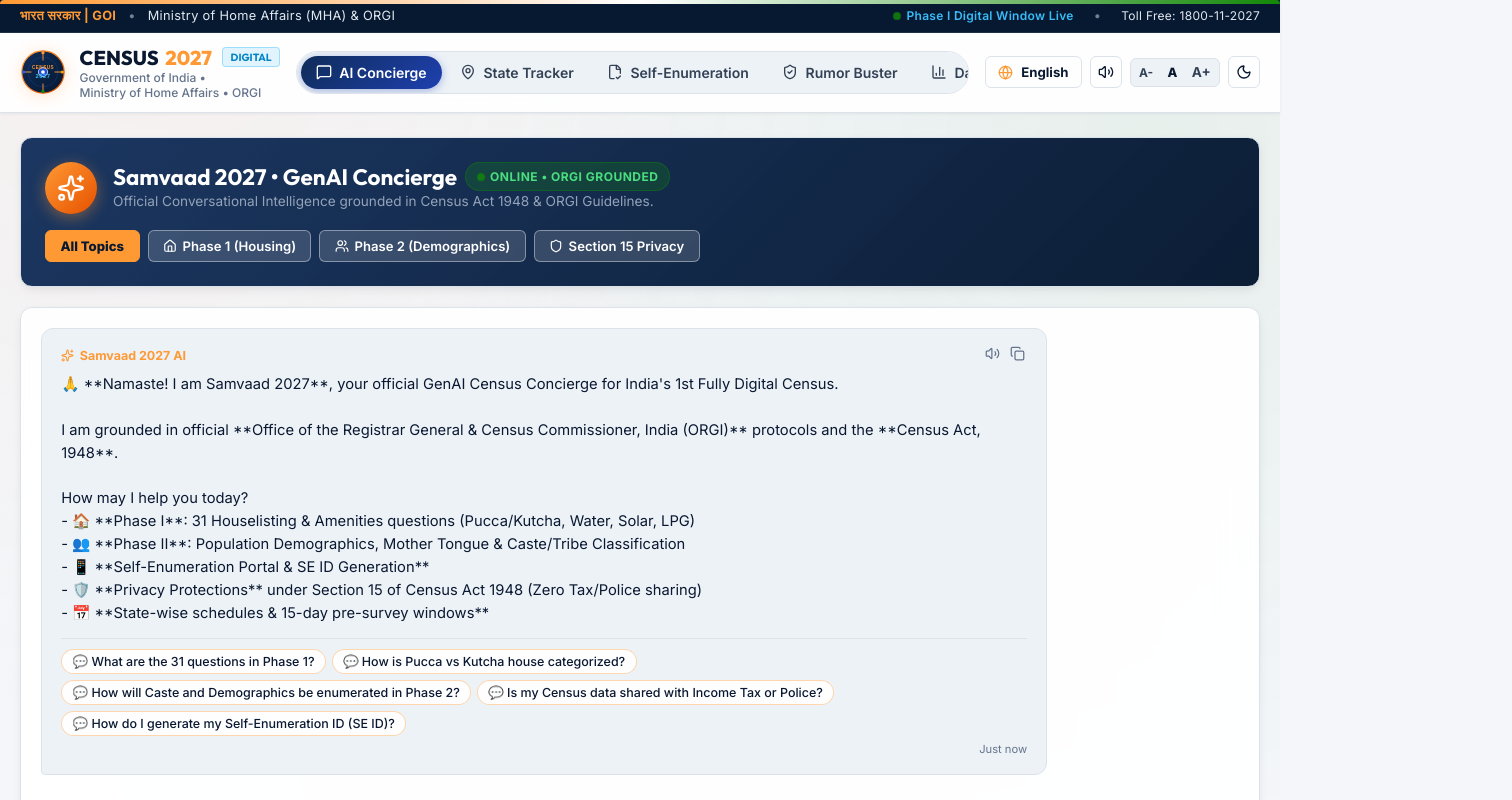
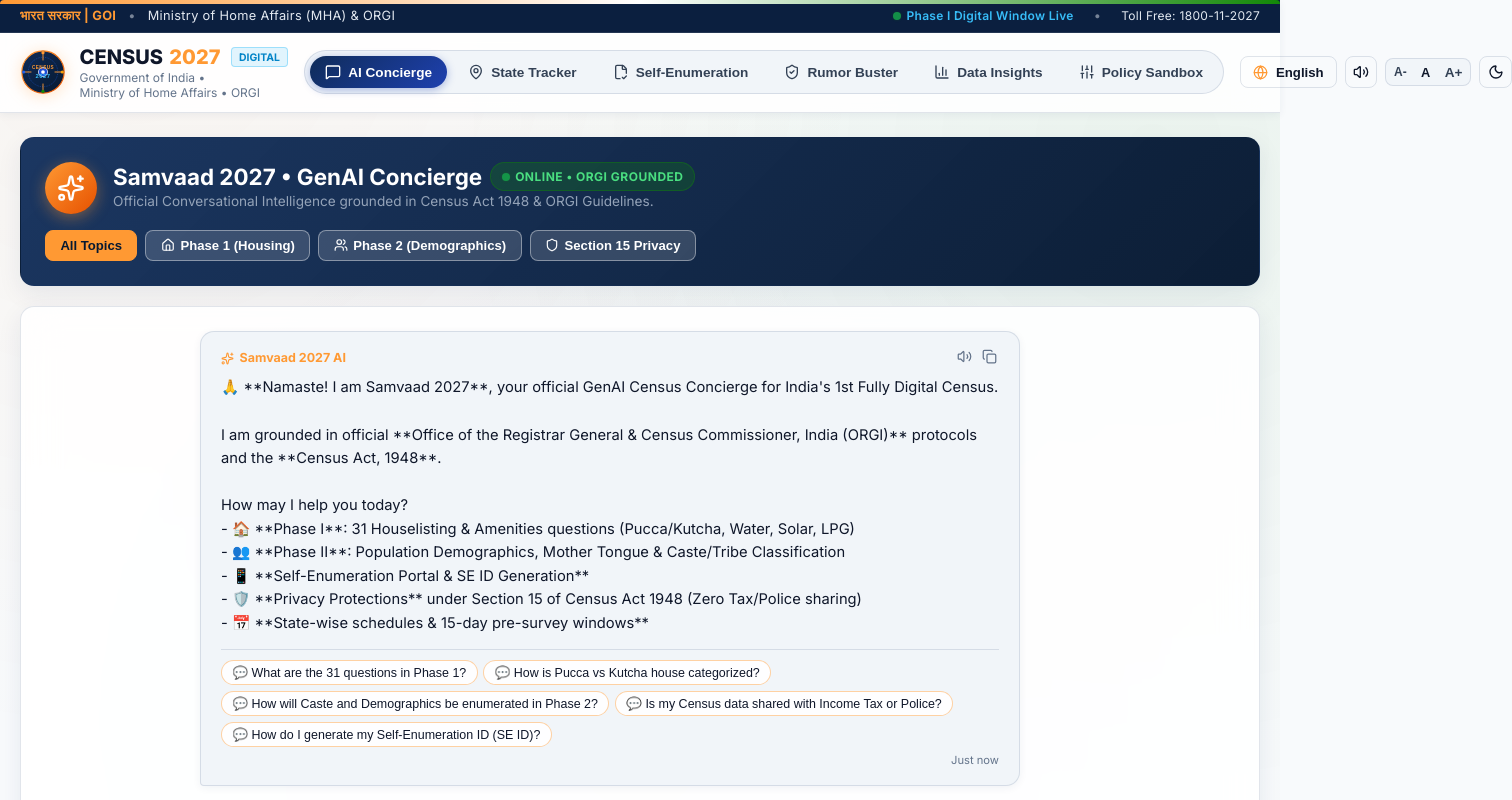
Before and after one commit to agrima-06/Promptwars-hackathon, a React (Vite) app: page / in a window 1280 px wide. Shown: the top 800 px of the page, 1512 px wide, since content can reach past the window. Built offline with nearby package versions, Linux system fonts and the light colour scheme.

Commit message:
fix(concierge): center chat thread wrapper and balance user message bubble alignment

```diff
--- a/src/components/concierge/GenAIChatbot.tsx
+++ b/src/components/concierge/GenAIChatbot.tsx
@@ -278,18 +278,17 @@
 
       {/* Main Chat Interface */}
       <div className="chat-container glass-card">
-        {/* Messages Feed */}
+        {/* Messages Feed with Centered Thread Wrapper */}
         <div className="chat-messages" ref={chatMessagesRef}>
+          <div className="chat-thread-wrapper">
             {messages.map((msg) => {
               const isAi = msg.sender === 'ai';
               return (
                 <div
                   key={msg.id}
-                className={`chat-bubble ${isAi ? 'chat-bubble-ai' : 'chat-bubble-user'}`}
-                style={{
-                  alignSelf: isAi ? 'flex-start' : 'flex-end',
-                }}
+                  className={`chat-bubble-row ${isAi ? 'chat-bubble-row-ai' : 'chat-bubble-row-user'}`}
                 >
+                  <div className={`chat-bubble ${isAi ? 'chat-bubble-ai' : 'chat-bubble-user'}`}>
                     {/* AI Header */}
                     {isAi && (
                       <div
@@ -410,11 +409,13 @@
                       {msg.timestamp}
                     </div>
                   </div>
+                </div>
               );
             })}
 
             {/* Typing Animation */}
             {isTyping && (
+              <div className="chat-bubble-row chat-bubble-row-ai">
                 <div
                   className="chat-bubble chat-bubble-ai"
                   style={{ display: 'flex', alignItems: 'center', gap: '0.5rem', width: 'fit-content' }}
@@ -424,7 +425,9 @@
                     Samvaad 2027 is citing ORGI rules...
                   </span>
                 </div>
+              </div>
             )}
+          </div>
         </div>
 
         {/* Quick Starter Pills */}
@@ -433,12 +436,9 @@
             padding: '0.65rem 1.25rem',
             background: 'var(--bg-tertiary)',
             borderTop: '1px solid var(--border-subtle)',
-            display: 'flex',
-            alignItems: 'center',
-            gap: '0.5rem',
-            overflowX: 'auto',
           }}
         >
+          <div className="chat-prompts-wrapper">
             <span style={{ fontSize: '0.75rem', fontWeight: 700, color: 'var(--text-muted)', whiteSpace: 'nowrap' }}>
               Quick Prompts:
             </span>
@@ -469,6 +469,7 @@
               );
             })}
           </div>
+        </div>
 
         {/* Input Bar */}
         <div
@@ -476,11 +477,9 @@
             padding: '0.85rem 1.25rem',
             background: 'var(--bg-card)',
             borderTop: '1px solid var(--border-subtle)',
-            display: 'flex',
-            alignItems: 'center',
-            gap: '0.75rem',
           }}
         >
+          <div className="chat-input-wrapper">
             {/* Voice Input Button */}
             <button
               className={`btn ${isListening ? 'mic-active' : 'btn-outline'}`}
@@ -534,5 +533,6 @@
           </div>
         </div>
       </div>
+    </div>
   );
 };
--- a/src/index.css
+++ b/src/index.css
@@ -1,147 +1,140 @@
 /* ==========================================================================
-   CENSUS 2027: DIGITAL ENUMERATION - NATIONAL GOV DESIGN SYSTEM
-   Authentic Indian Government Portal Standard (Digital India / MyGov / ORGI)
+   CENSUS 2027: DIGITAL ENUMERATION - DESIGN SYSTEM
+   National Government Standard Palette:
+   - India Navy / Deep Ocean: #0F2C59, #000080
+   - Indian Saffron: #FF9933
+   - Emerald Green: #138808
+   - Pure White / Ashoka Ash: #FFFFFF, #F8FAFC
    ========================================================================== */
 
 :root {
-  /* Official National Government Color Tokens - Light Mode */
-  --bg-primary: #f4f6fa;
+  /* Government Tri-Color & Navy Brand Palette */
+  --navy-950: #071931;
+  --navy-900: #0b1f3f;
+  --navy-800: #0f2c59;
+  --navy-700: #1a427a;
+  --navy-600: #25589e;
+  --navy-100: #e0ecfb;
+
+  --saffron-600: #e65100;
+  --saffron-500: #ff9933;
+  --saffron-400: #ffb74d;
+  --saffron-100: #fff3e0;
+  --saffron-glow: rgba(255, 153, 51, 0.28);
+
+  --green-700: #0d6506;
+  --green-600: #138808;
+  --green-500: #16a34a;
+  --green-100: #dcfce7;
+  --green-glow: rgba(19, 136, 8, 0.28);
+
+  --ashoka-blue: #000080;
+  --gold-500: #eab308;
+
+  /* Default Light Mode Variables */
+  --bg-primary: #f8fafc;
   --bg-secondary: #ffffff;
-  --bg-tertiary: #edf2f7;
-  --bg-card: rgba(255, 255, 255, 0.92);
-  --bg-card-hover: #ffffff;
-  --border-subtle: #dbe2ea;
-  --border-glow: rgba(255, 153, 51, 0.4);
-
-  --text-primary: #0a1931;
+  --bg-tertiary: #f1f5f9;
+  --bg-card: rgba(255, 255, 255, 0.88);
+  --border-subtle: rgba(15, 44, 89, 0.12);
+  --border-glow: rgba(255, 153, 51, 0.45);
+  --text-primary: #0f172a;
   --text-secondary: #334155;
   --text-muted: #64748b;
-  --text-inverse: #ffffff;
 
-  /* National Tri-Color & Official Accents */
-  --saffron-500: #ff9933;
-  --saffron-600: #e65100;
-  --saffron-glow: rgba(255, 153, 51, 0.25);
+  --shadow-sm: 0 2px 8px rgba(15, 44, 89, 0.06);
+  --shadow-md: 0 8px 24px rgba(15, 44, 89, 0.08);
+  --shadow-lg: 0 16px 40px rgba(15, 44, 89, 0.14);
 
-  --navy-chakra: #000080;
-  --navy-800: #0f2c59;
-  --navy-900: #071931;
-  --navy-accent: #1e3a8a;
-
-  --green-500: #138808;
-  --green-600: #0d6506;
-  --green-glow: rgba(19, 136, 8, 0.25);
-
-  --gold-500: #d97706;
-  --cyan-500: #0284c7;
-  --purple-500: #7c3aed;
-  --rose-500: #e11d48;
-
-  /* Elevation Shadows */
-  --shadow-sm: 0 1px 3px 0 rgba(10, 25, 49, 0.06);
-  --shadow-md: 0 4px 12px -2px rgba(10, 25, 49, 0.08), 0 2px 6px -1px rgba(0, 0, 0, 0.04);
-  --shadow-lg: 0 12px 28px -4px rgba(10, 25, 49, 0.12), 0 4px 12px -2px rgba(0, 0, 0, 0.05);
-  --shadow-glow: 0 0 25px rgba(255, 153, 51, 0.2);
-
-  /* Radius */
-  --radius-sm: 6px;
-  --radius-md: 12px;
-  --radius-lg: 18px;
+  --radius-sm: 8px;
+  --radius-md: 14px;
+  --radius-lg: 20px;
   --radius-full: 9999px;
 
-  --font-scale: 1;
+  --font-base-size: 16px;
 }
 
-/* Dark Theme */
+/* Dark Theme Overrides */
 [data-theme="dark"] {
-  --bg-primary: #060e1a;
-  --bg-secondary: #0b172a;
-  --bg-tertiary: #112240;
-  --bg-card: rgba(11, 23, 42, 0.85);
-  --bg-card-hover: rgba(17, 34, 64, 0.95);
-  --border-subtle: #1e293b;
-  --border-glow: rgba(56, 189, 248, 0.4);
-
+  --bg-primary: #071322;
+  --bg-secondary: #0b1c33;
+  --bg-tertiary: #102644;
+  --bg-card: rgba(11, 28, 51, 0.82);
+  --border-subtle: rgba(255, 255, 255, 0.1);
+  --border-glow: rgba(255, 153, 51, 0.5);
   --text-primary: #f8fafc;
   --text-secondary: #cbd5e1;
   --text-muted: #94a3b8;
-  --text-inverse: #060e1a;
 
-  --navy-800: #1e3a8a;
-  --navy-900: #071324;
-  --shadow-md: 0 4px 20px rgba(0, 0, 0, 0.4);
-  --shadow-lg: 0 12px 35px rgba(0, 0, 0, 0.6);
-  --shadow-glow: 0 0 30px rgba(56, 189, 248, 0.2);
+  --shadow-sm: 0 2px 10px rgba(0, 0, 0, 0.4);
+  --shadow-md: 0 8px 30px rgba(0, 0, 0, 0.5);
+  --shadow-lg: 0 16px 50px rgba(0, 0, 0, 0.7);
 }
 
-/* High Contrast Mode (Accessibility Standard) */
+/* High Contrast Theme */
 [data-contrast="high"] {
   --bg-primary: #000000 !important;
-  --bg-secondary: #000000 !important;
-  --bg-tertiary: #141414 !important;
-  --bg-card: #000000 !important;
-  --bg-card-hover: #1e1e1e !important;
-  --border-subtle: #ffffff !important;
-  --border-glow: #ffff00 !important;
-
+  --bg-secondary: #0a0a0a !important;
+  --bg-tertiary: #1a1a1a !important;
+  --bg-card: #050505 !important;
+  --border-subtle: #ffff00 !important;
+  --border-glow: #00ff00 !important;
   --text-primary: #ffffff !important;
   --text-secondary: #ffff00 !important;
   --text-muted: #00ffff !important;
-  --text-inverse: #000000 !important;
-
-  --saffron-500: #ff9900 !important;
-  --green-500: #00ff66 !important;
-  --shadow-glow: none !important;
 }
 
-/* Reset & Base */
-*, *::before, *::after {
+/* ==========================================================================
+   GLOBAL RESET & TYPOGRAPHY
+   ========================================================================== */
+
+* {
   box-sizing: border-box;
   margin: 0;
   padding: 0;
 }
 
 html {
-  font-family: 'Inter', -apple-system, BlinkMacSystemFont, 'Segoe UI', Roboto, sans-serif;
-  color: var(--text-primary);
-  background-color: var(--bg-primary);
-  line-height: 1.6;
+  font-size: var(--font-base-size);
   scroll-behavior: smooth;
-  -webkit-font-smoothing: antialiased;
 }
 
 body {
+  font-family: 'Inter', -apple-system, BlinkMacSystemFont, 'Segoe UI', Roboto, Oxygen, Ubuntu, Cantarell, sans-serif;
+  background-color: var(--bg-primary);
+  color: var(--text-primary);
+  line-height: 1.6;
+  -webkit-font-smoothing: antialiased;
+  -moz-osx-font-smoothing: grayscale;
   min-height: 100vh;
-  display: flex;
-  flex-direction: column;
   overflow-x: hidden;
 }
 
-/* Accessible Font Sizing */
-.font-scale-sm { font-size: 14px; }
-.font-scale-md { font-size: 16px; }
-.font-scale-lg { font-size: 18px; }
-.font-scale-xl { font-size: 20px; }
-
+/* Base Headings */
 h1, h2, h3, h4, h5, h6 {
-  font-family: 'Outfit', sans-serif;
   color: var(--text-primary);
+  font-weight: 700;
   line-height: 1.25;
-  font-weight: 700;
 }
 
-a {
-  color: inherit;
-  text-decoration: none;
+/* Custom Scrollbar */
+::-webkit-scrollbar {
+  width: 8px;
+  height: 8px;
 }
-
-button, input, select, textarea {
-  font-family: inherit;
-  font-size: inherit;
+::-webkit-scrollbar-track {
+  background: var(--bg-primary);
+}
+::-webkit-scrollbar-thumb {
+  background: var(--navy-700);
+  border-radius: var(--radius-full);
+}
+::-webkit-scrollbar-thumb:hover {
+  background: var(--saffron-500);
 }
 
 /* ==========================================================================
-   LAYOUT CONTAINERS & UTILITIES
+   LAYOUT STRUCTURE
    ========================================================================== */
 
 .app-container {
@@ -251,20 +244,13 @@
   gap: 0.4rem;
 }
 
-.brand-text p {
-  font-size: 0.75rem;
-  color: var(--text-secondary);
-  font-weight: 500;
-}
-
 .nav-tabs {
   display: flex;
   align-items: center;
+  gap: 0.35rem;
   background: var(--bg-tertiary);
-  padding: 0.25rem;
+  padding: 0.3rem;
   border-radius: var(--radius-full);
-  gap: 0.2rem;
-  overflow-x: auto;
   border: 1px solid var(--border-subtle);
 }
 
@@ -277,16 +263,16 @@
   border: none;
   background: transparent;
   color: var(--text-secondary);
+  font-size: 0.85rem;
   font-weight: 600;
-  font-size: 0.875rem;
   cursor: pointer;
+  transition: all 0.2s cubic-bezier(0.16, 1, 0.3, 1);
   white-space: nowrap;
-  transition: all 0.2s ease;
 }
 
 .nav-tab-btn:hover {
   color: var(--text-primary);
-  background: rgba(255, 255, 255, 0.5);
+  background: rgba(255, 153, 51, 0.15);
 }
 
 .nav-tab-btn.active {
@@ -413,51 +399,94 @@
 }
 
 /* ==========================================================================
-   GENAI CHATBOT STYLING
+   GENAI CHATBOT STYLING - CENTERED & BALANCED CHAT LAYOUT
    ========================================================================== */
 
 .chat-container {
   display: flex;
   flex-direction: column;
-  height: 650px;
+  height: 680px;
   background: var(--bg-card);
   border-radius: var(--radius-md);
   overflow: hidden;
   border: 1px solid var(--border-subtle);
+  box-shadow: var(--shadow-md);
 }
 
 .chat-messages {
   flex: 1;
   overflow-y: auto;
-  padding: 1.25rem;
+  padding: 1.5rem 1.25rem;
   display: flex;
   flex-direction: column;
-  gap: 1rem;
+}
+
+.chat-thread-wrapper {
+  max-width: 880px;
+  width: 100%;
+  margin: 0 auto;
+  display: flex;
+  flex-direction: column;
+  gap: 1.25rem;
+}
+
+.chat-bubble-row {
+  display: flex;
+  width: 100%;
+}
+
+.chat-bubble-row-ai {
+  justify-content: flex-start;
+}
+
+.chat-bubble-row-user {
+  justify-content: flex-end;
 }
 
 .chat-bubble {
-  max-width: 84%;
-  padding: 0.95rem 1.2rem;
+  padding: 0.95rem 1.25rem;
   border-radius: var(--radius-md);
   font-size: 0.925rem;
-  line-height: 1.55;
+  line-height: 1.6;
   position: relative;
   word-break: break-word;
 }
 
 .chat-bubble-user {
-  align-self: flex-end;
+  max-width: min(85%, 620px);
   background: linear-gradient(135deg, var(--navy-800) 0%, #1e40af 100%);
   color: #ffffff;
   border-bottom-right-radius: 4px;
+  border: 1px solid rgba(255, 255, 255, 0.15);
+  box-shadow: 0 4px 14px rgba(15, 44, 89, 0.22);
 }
 
 .chat-bubble-ai {
-  align-self: flex-start;
+  max-width: min(94%, 820px);
   background: var(--bg-tertiary);
   color: var(--text-primary);
   border: 1px solid var(--border-subtle);
   border-bottom-left-radius: 4px;
+  box-shadow: var(--shadow-sm);
+}
+
+.chat-input-wrapper {
+  max-width: 880px;
+  width: 100%;
+  margin: 0 auto;
+  display: flex;
+  align-items: center;
+  gap: 0.75rem;
+}
+
+.chat-prompts-wrapper {
+  max-width: 880px;
+  width: 100%;
+  margin: 0 auto;
+  display: flex;
+  align-items: center;
+  gap: 0.5rem;
+  overflow-x: auto;
 }
 
 /* ==========================================================================
```
Lines whose indentation alone changed are shown as unchanged.
